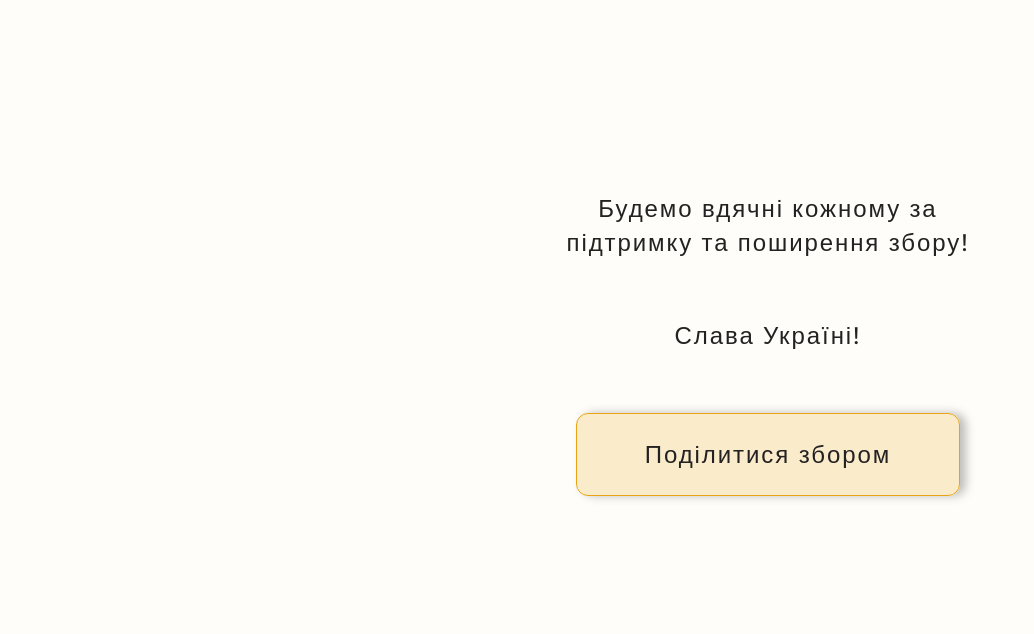
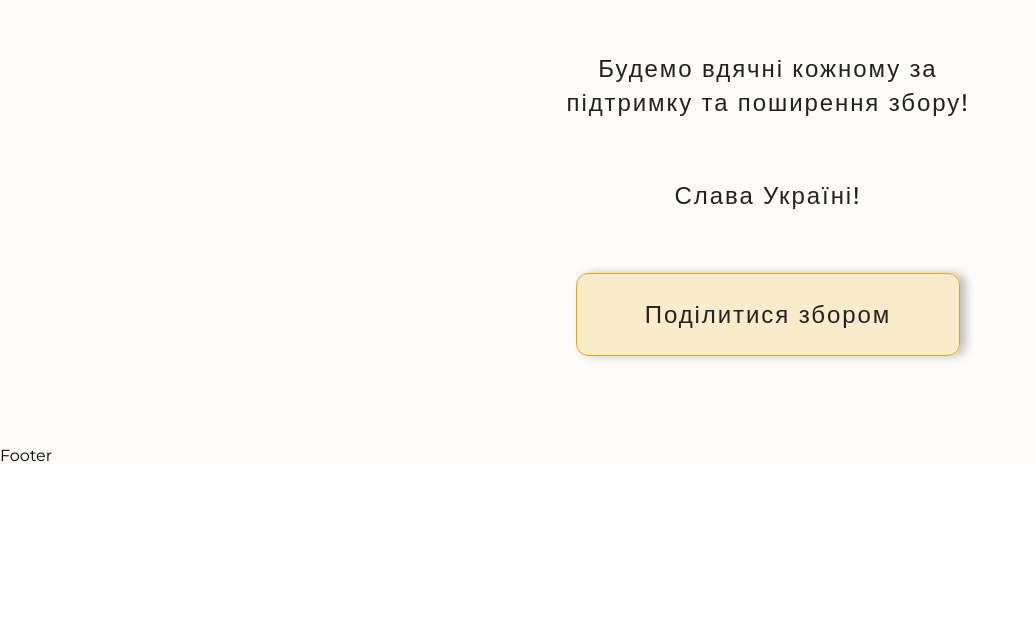
Before and after one commit to baza-trainee/13-zbir, a React (Vite) app: page / in a window 1536 px wide. Shown: the part 2870-3504 px from the top of the page, without its empty margins (0-1034 px from the left). After the commit the page ends 3335 px from the top, so only its background shows below. Built offline with nearby package versions, Linux system fonts and the light colour scheme.

Commit message:
fix container

```diff
--- a/src/components/CallShare/CallShare.module.scss
+++ b/src/components/CallShare/CallShare.module.scss
@@ -14,7 +14,7 @@
   }
   @media screen and (min-width: 1440px) {
     width: 1440px;
-    padding:  220px ;
+    padding: 80px 220px 90px;
   }
 }
 
```
Also changed, not shown: src/components/ImportantInfo/ImportantInfo.module.scss (line endings or trailing spaces).
